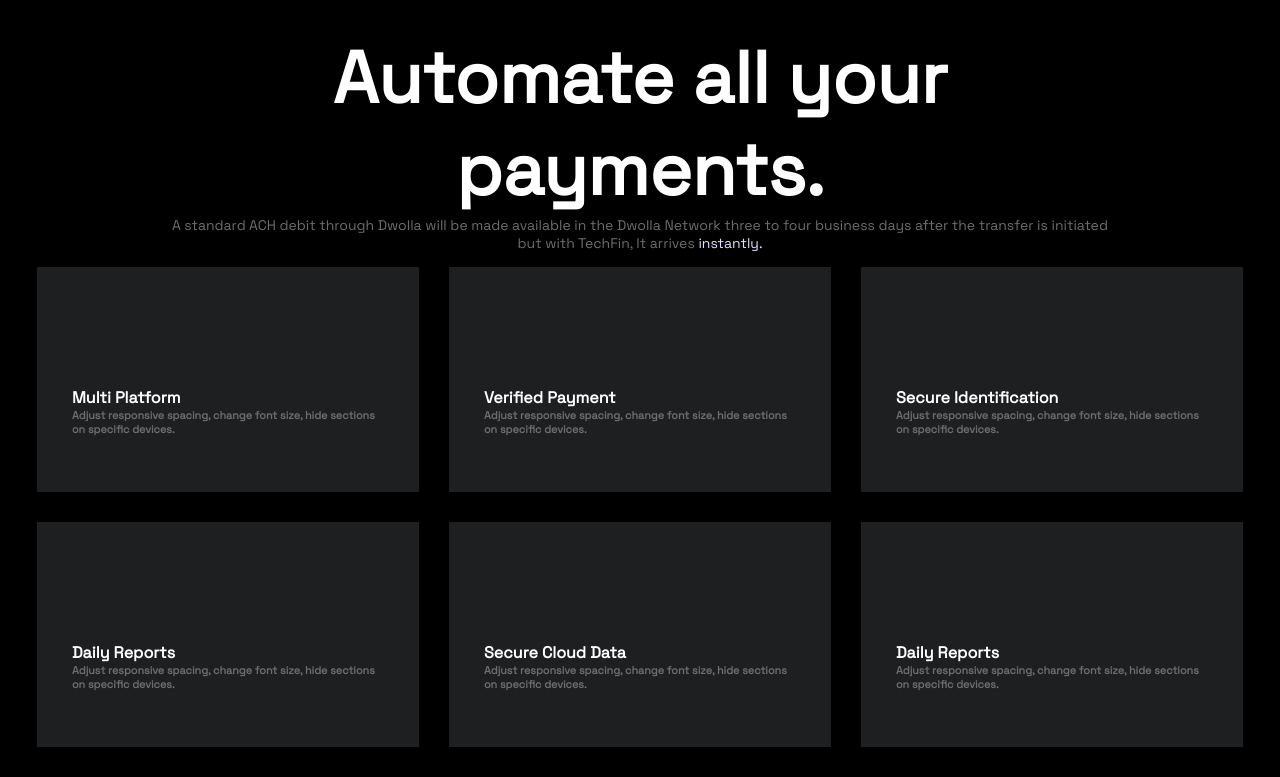
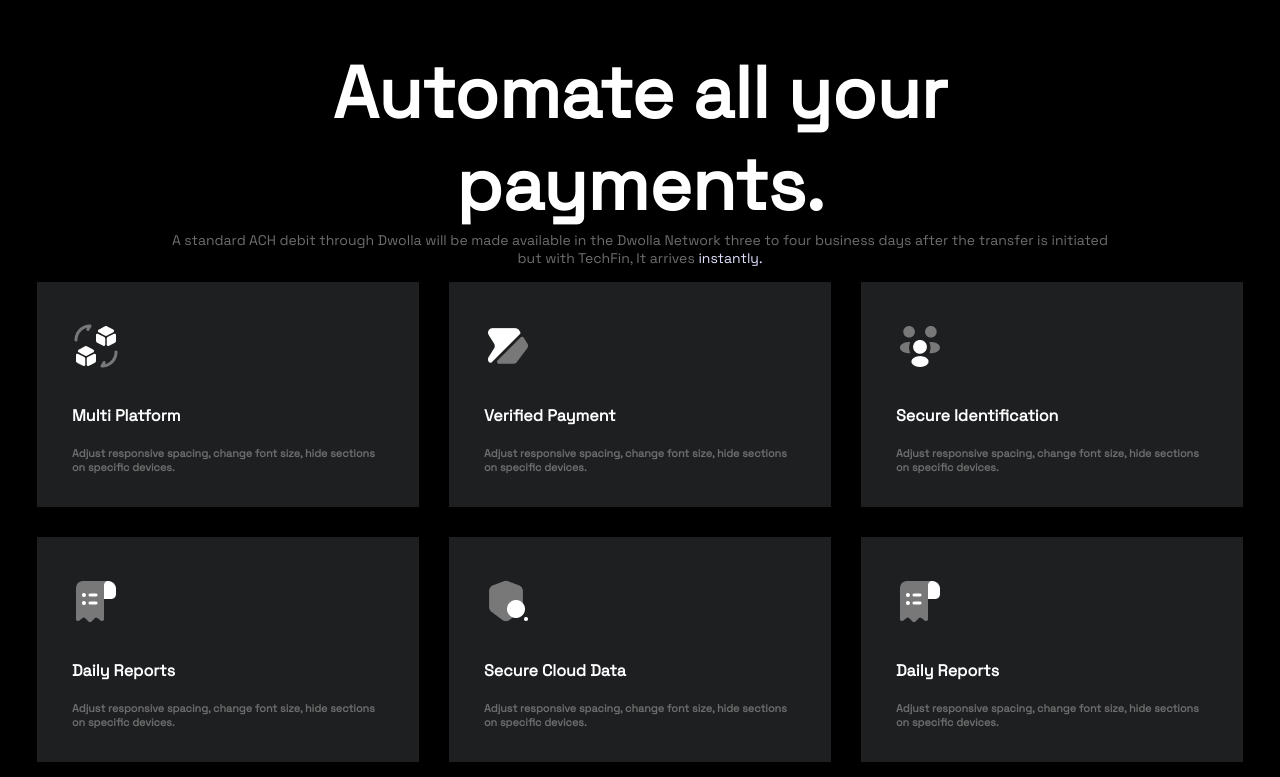
Before and after one commit to adekunle22k/E-wallet-landing-page, a plain HTML site: page index.html in a window 1280 px wide. Shown: the part 877-1654 px from the top of the page. Drawn offline with Linux system fonts and the light colour scheme.

Commit message:
Added images

```diff
--- a/index.html
+++ b/index.html
@@ -59,32 +59,32 @@
     </div>
     <div class="box">
         <div class="cards">
-            <i class="fa-solid fa-cubes"></i>
+            <img src="./images/the images/convert-3d-cube.png" alt="cube image">
             <h4>Multi Platform</h4>
             <h6>Adjust responsive spacing, change font size, hide sections on specific devices.</h6>
         </div>
         <div class="cards">
-            <i class="fa-solid fa-square-right"></i>
+            <img src="./images/the images/tag-right.png" alt="tag-right image">
             <h4>Verified Payment</h4>
             <h6>Adjust responsive spacing, change font size, hide sections on specific devices.</h6>
         </div>
         <div class="cards">
-            <i class="fa-solid fa-users"></i>
+            <img src="./images/the images/people.png" alt="people image">
             <h4>Secure Identification</h4>
             <h6>Adjust responsive spacing, change font size, hide sections on specific devices.</h6>
         </div>
         <div class="cards">
-            <i class="fa-solid fa-receipt"></i>
+            <img src="./images/the images/receipt-item.png" alt="receipt image">
             <h4>Daily Reports</h4>
             <h6>Adjust responsive spacing, change font size, hide sections on specific devices.</h6>
         </div>
         <div class="cards">
-            <i class="fa-solid fa-shield"></i>
+            <img src="./images/the images/shield-search.png" alt="sheild image">
             <h4>Secure Cloud Data</h4>
             <h6>Adjust responsive spacing, change font size, hide sections on specific devices.</h6>
         </div>
         <div class="cards">
-            <i class="fa-solid fa-receipt"></i>
+            <img src="./images/the images/receipt-item.png" alt="receipt-item image">
             <h4>Daily Reports</h4>
             <h6>Adjust responsive spacing, change font size, hide sections on specific devices.</h6>
         </div>
--- a/style.css
+++ b/style.css
@@ -131,7 +131,7 @@
 .navbar ul li a:hover{
     background-color:  #000000;
     border-radius: 50px;
-    transition: ease-out 300ms;
+    transition: ease-in-out 0.3s;
     color:  rgba(255, 255, 255, 1);
     padding: 15px 10px;
 }
@@ -174,9 +174,13 @@
 
     color: rgba(255, 255, 255, 1);
 }
+img{
+    margin-top: 20px;
+}
 .cards h4{
-    margin-top: 100px;
+    margin-top: 30px;
 }
 .cards h6{
     color: rgba(109, 109, 109, 1);
+    margin-top: 20px;
 }
```
Also changed, not shown: images/the images/convert-3d-cube.png (added), images/the images/people.png (added), images/the images/receipt-item.png (added), images/the images/shield-search.png (added), images/the images/tag-right.png (added). Lines whose indentation alone changed are shown as unchanged.
